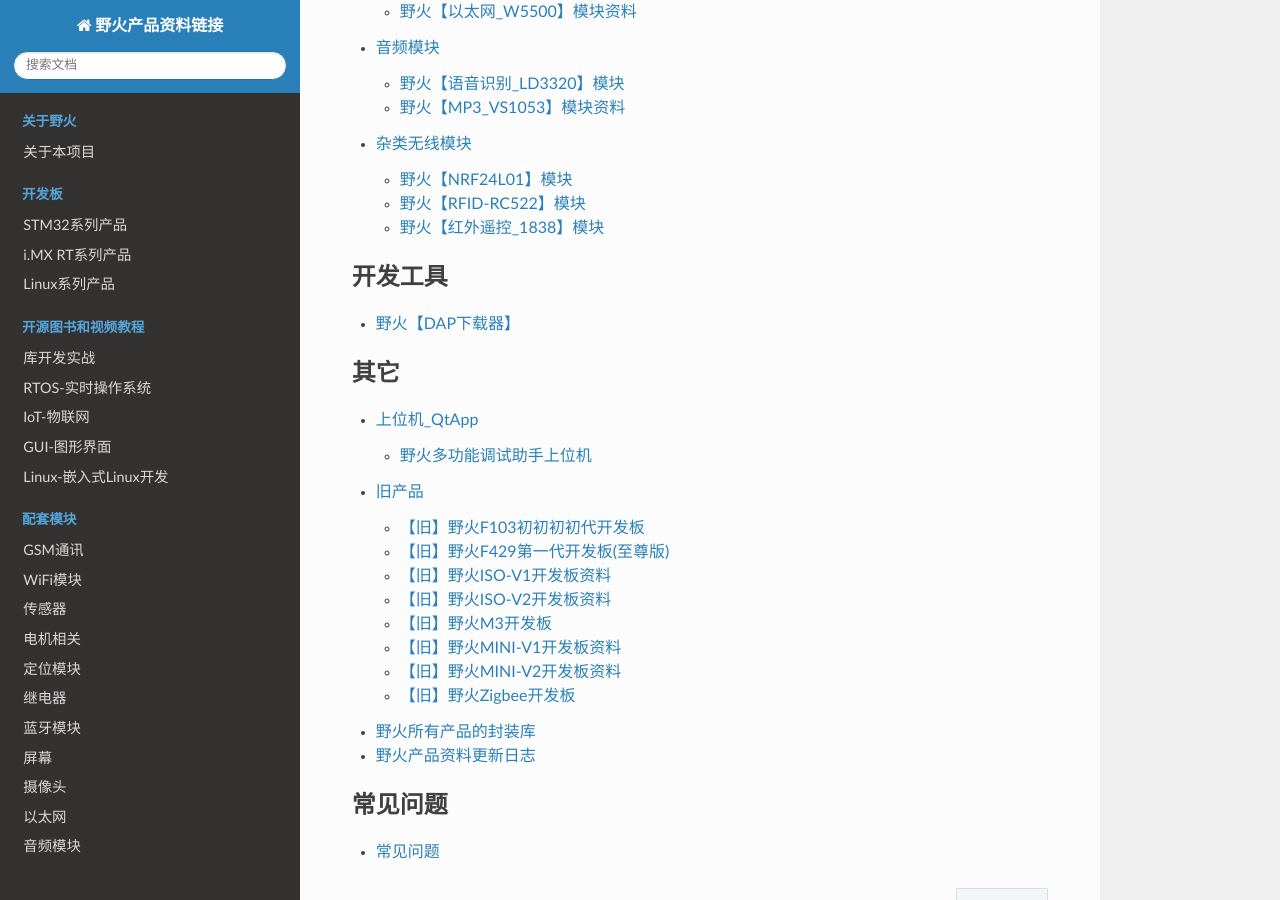
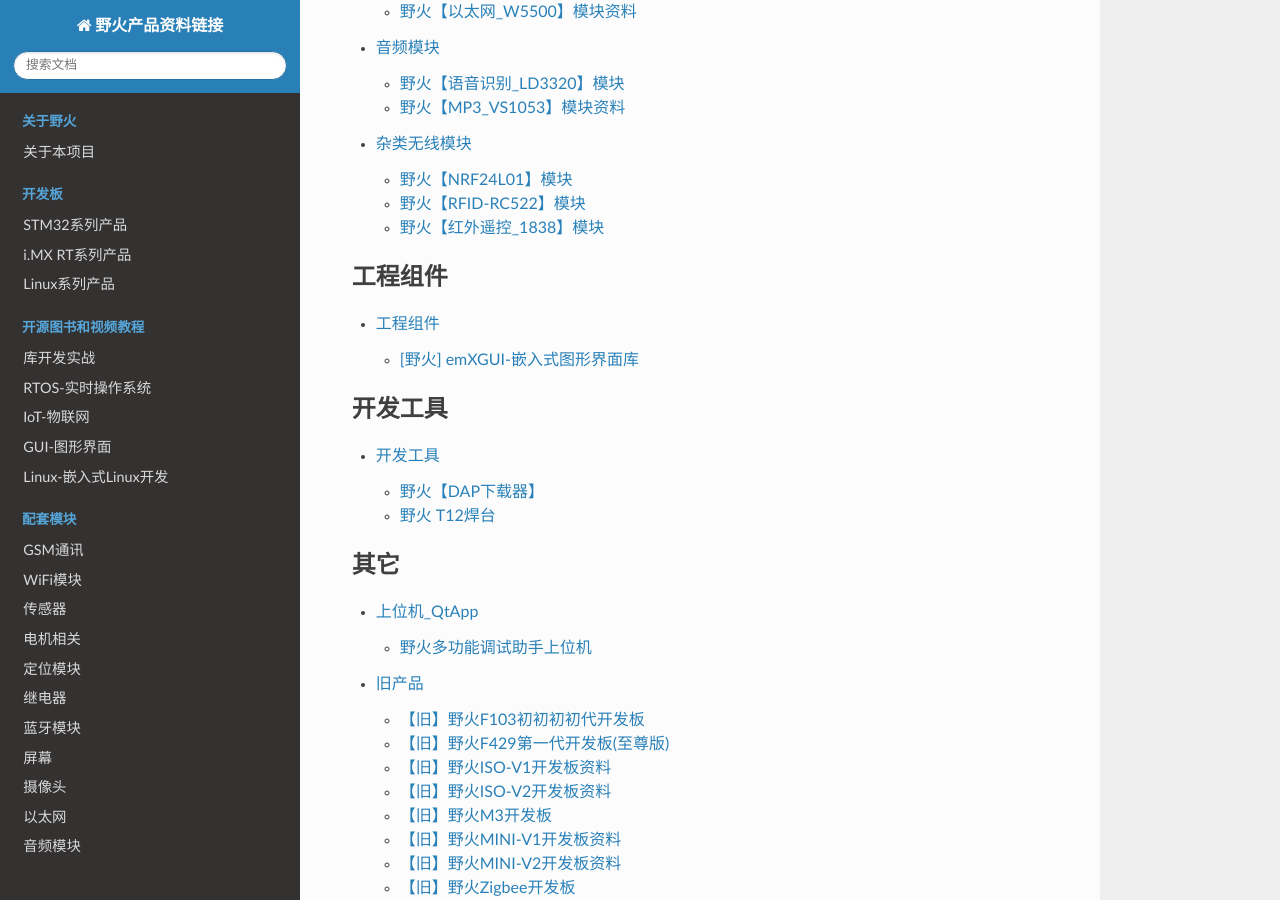
Before and after one commit to Embedfire/ebf_products, a Sphinx documentation site: the page built from documentation/index.rst, in a window 1280 px wide and 900 px high, scrolled down 2748 px. Built offline with Sphinx 7.4.7 and the Read the Docs theme 2.0.0, drawn with Linux system fonts in a browser that asks for light colours; pages that are not in the unit, such as notebooks, are missing from menus.

Commit message:
添加焊台页面

```diff
--- a/documentation/TODO.rst
+++ b/documentation/TODO.rst
@@ -4,3 +4,8 @@
 ==============
 
 本页记录待改进的事项，以后会在此页发布任务清单。
+
+
+任务列表：
+
+- 焊台使用说明
--- a/documentation/index.rst
+++ b/documentation/index.rst
@@ -56,10 +56,17 @@
 
 .. toctree::
    :maxdepth: 2
+   :caption: 工程组件
+   :titlesonly:
+
+   package/index
+
+.. toctree::
+   :maxdepth: 2
    :caption: 开发工具
    :titlesonly:
 
-   tool/dap/dap
+   tool/index
 
 .. toctree::
    :maxdepth: 2
--- a/documentation/tool/dap/index.rst
+++ b/documentation/tool/index.rst
@@ -1,14 +1,14 @@
-.. _Linuxproduct:
 
 .. 野火产品资料链接 documentation master file, created by
    sphinx-quickstart on Sat Nov 16 02:47:04 2019.
    You can adapt this file completely to your liking, but it should at least
    contain the root `toctree` directive.
 
-DAP下载器
+开发工具
 ============================================
 
 .. toctree::
    :maxdepth: 1
 
-   dap
+   dap/dap
+   solder/solder
```
Also changed, not shown: documentation/tool/solder/solder.rst (added, +20 -0 lines), documentation/tool/solder/media/烙铁头.jpg (added), documentation/tool/solder/media/焊台主部件外观.jpg (added), documentation/tool/solder/media/焊台界面.jpg (added), documentation/tool/solder/media/界面切换.jpg (added).
